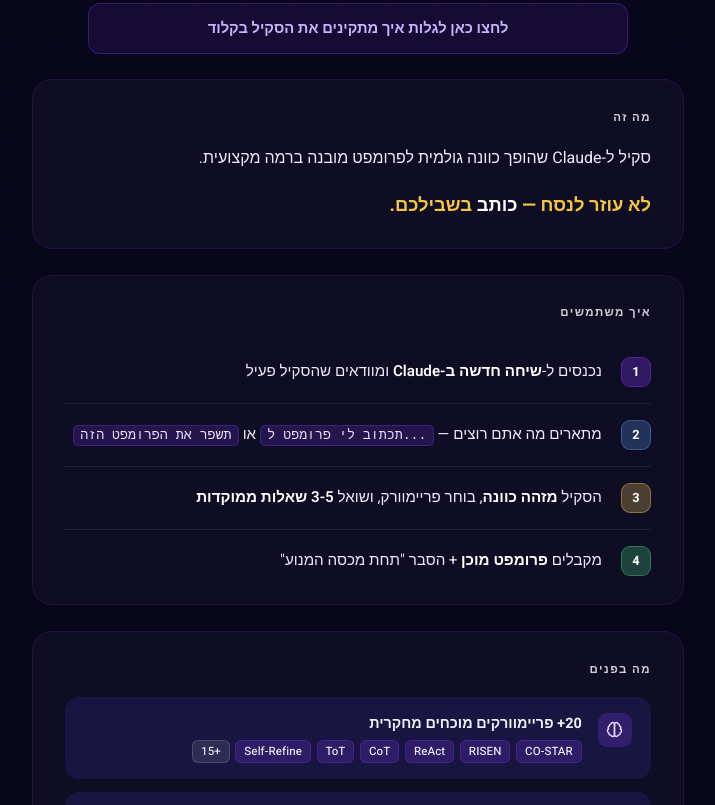
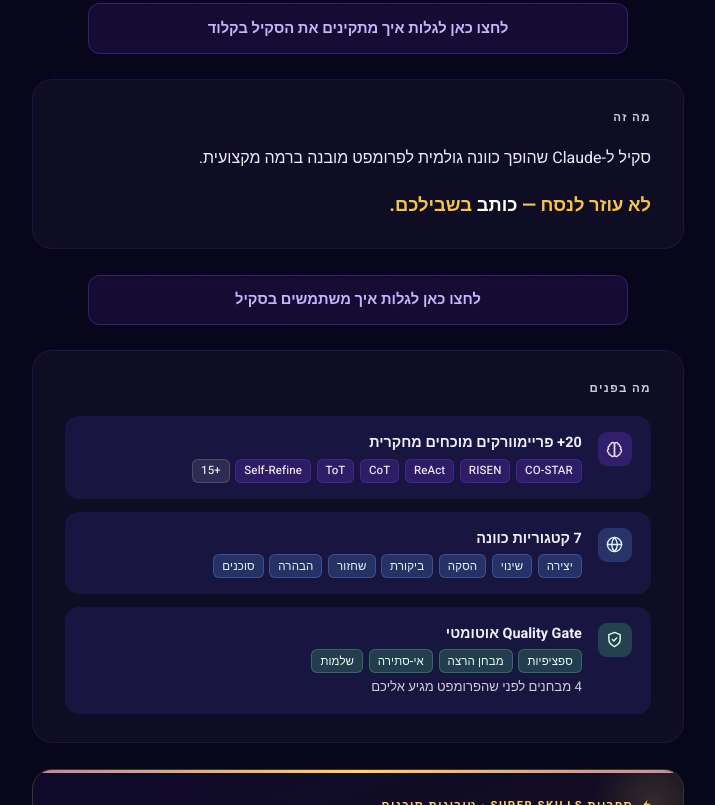
Before and after one commit to shalhevetvardi/prompt-mastermind-download, a plain HTML site: page index.html in a window 1280 px wide. Shown: the part 481-1286 px from the top of the page, without its empty margins (282-997 px from the left). Drawn offline with Linux system fonts and the light colour scheme.

Commit message:
Convert "How to use" section into collapsible toggle
Co-authored-by: Cursor <cursoragent@cursor.com>

```diff
--- a/index.html
+++ b/index.html
@@ -798,25 +798,29 @@
     <p class="intro-callout">לא עוזר לנסח — <strong>כותב</strong> בשבילכם.</p>
   </div>
 
-  <!-- ════════ CARD 2: How to use ════════ -->
-  <div class="card">
-    <p class="section-label">איך משתמשים</p>
-    <div class="steps">
-      <div class="step">
-        <div class="step-num step-num-1">1</div>
-        <div class="step-text">נכנסים ל-<span class="hl">שיחה חדשה ב-Claude</span> ומוודאים שהסקיל פעיל</div>
-      </div>
-      <div class="step">
-        <div class="step-num step-num-2">2</div>
-        <div class="step-text">מתארים מה אתם רוצים — <code>תכתוב לי פרומפט ל...</code> או <code>תשפר את הפרומפט הזה</code></div>
-      </div>
-      <div class="step">
-        <div class="step-num step-num-3">3</div>
-        <div class="step-text">הסקיל <span class="hl">מזהה כוונה</span>, בוחר פריימוורק, ושואל <span class="hl">3-5 שאלות ממוקדות</span></div>
-      </div>
-      <div class="step">
-        <div class="step-num step-num-4">4</div>
-        <div class="step-text">מקבלים <span class="hl">פרומפט מוכן</span> + הסבר "תחת מכסה המנוע"</div>
+  <!-- ════════ HOW TO USE (toggle) ════════ -->
+  <div class="install-toggle" id="usageToggle">
+    <button class="install-trigger" onclick="document.getElementById('usageToggle').classList.toggle('open')">
+      לחצו כאן לגלות איך משתמשים בסקיל
+    </button>
+    <div class="install-panel">
+      <div class="install-card">
+        <div class="install-step">
+          <div class="install-step-num">1</div>
+          <span>נכנסים ל-<span class="hl">שיחה חדשה ב-Claude</span> ומוודאים שהסקיל פעיל</span>
+        </div>
+        <div class="install-step">
+          <div class="install-step-num">2</div>
+          <span>מתארים מה אתם רוצים — <code>תכתוב לי פרומפט ל...</code> או <code>תשפר את הפרומפט הזה</code></span>
+        </div>
+        <div class="install-step">
+          <div class="install-step-num">3</div>
+          <span>הסקיל <span class="hl">מזהה כוונה</span>, בוחר פריימוורק, ושואל <span class="hl">3-5 שאלות ממוקדות</span></span>
+        </div>
+        <div class="install-step">
+          <div class="install-step-num">4</div>
+          <span>מקבלים <span class="hl">פרומפט מוכן</span> + הסבר "תחת מכסה המנוע"</span>
+        </div>
       </div>
     </div>
   </div>
```
